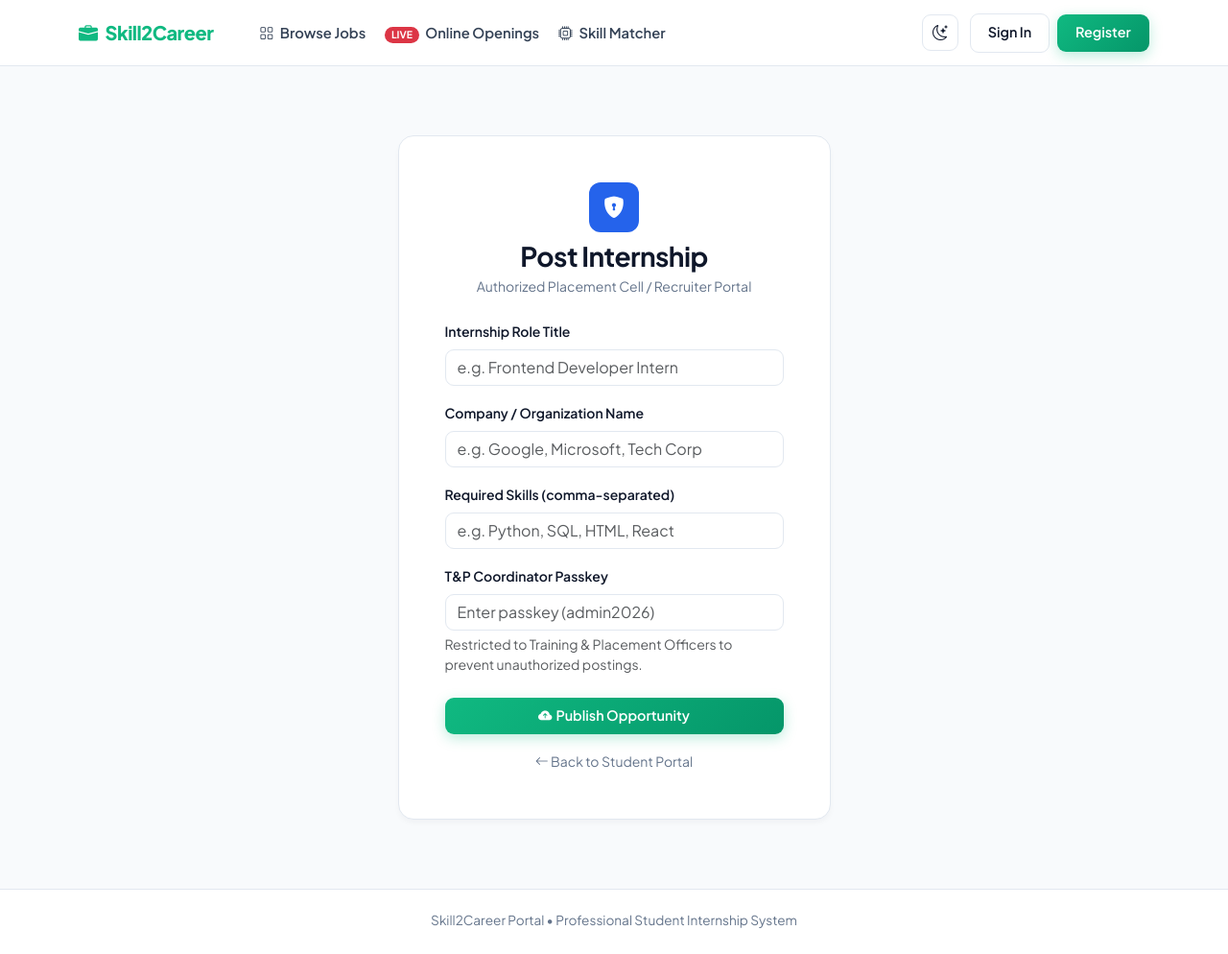
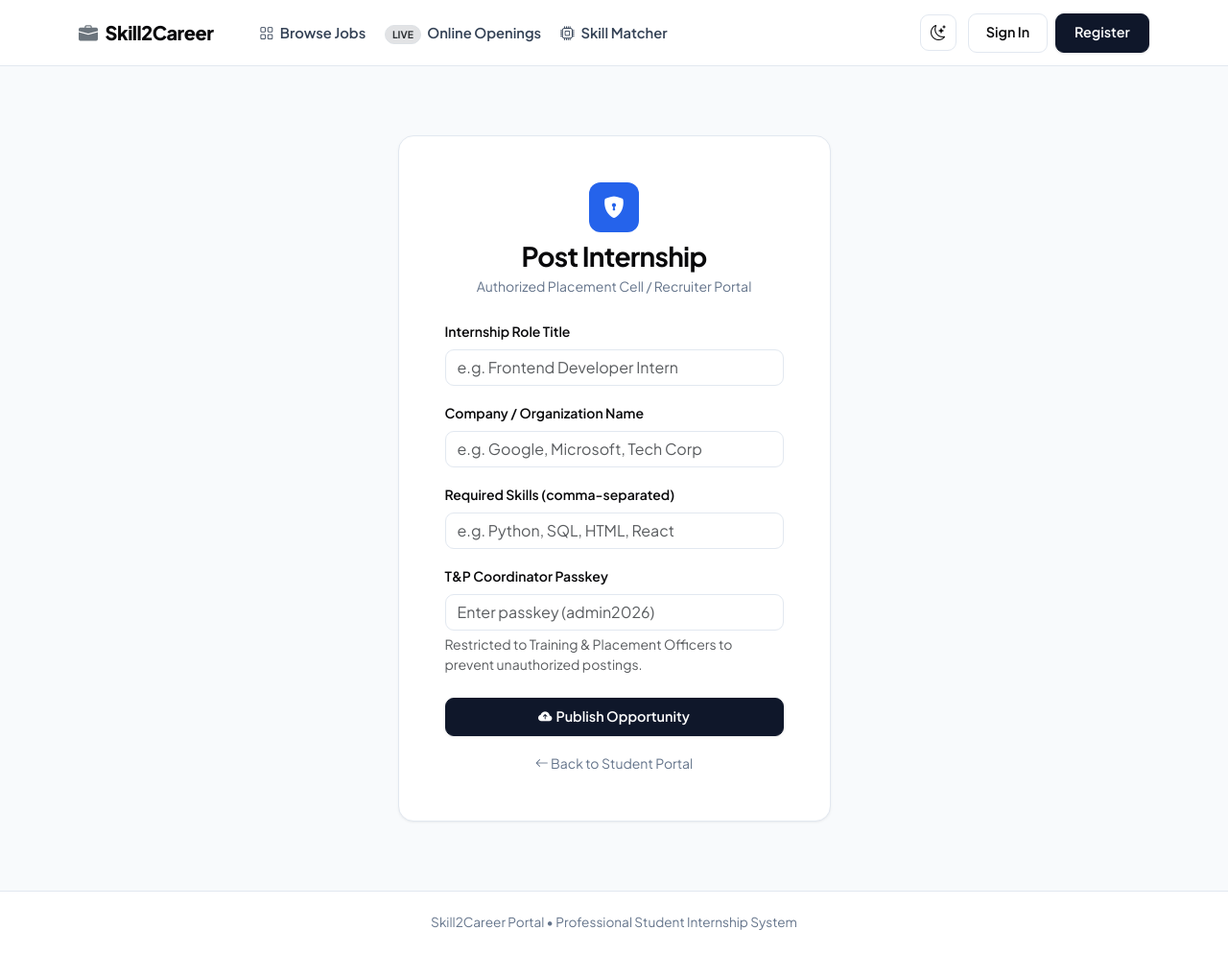
Before and after one commit to karannyx/internship-portal-microproject, a Flask app: page /add_job in a window 1280 px wide. Shown: the whole page at 96% size. Before the commit the page ends 967 px from the top, so only its background shows below. Run offline with Flask 3, Linux system fonts and the light colour scheme.

Commit message:
Switch to minimalist monochrome Zinc and charcoal grey theme

```diff
--- a/templates/base.html
+++ b/templates/base.html
@@ -23,43 +23,46 @@
 
     <style>
         /* ====================================================
-           PREMIUM EMERALD & MINT (CAREER / GROWTH PALETTE)
+           MINIMALIST ZINC & MONOCHROME GREY PALETTE (VERCEL / GITHUB STYLE)
            ==================================================== */
         :root {
-            --primary: #059669;          /* Deep Rich Emerald */
-            --primary-hover: #047857;
-            --primary-light: #10b981;    /* Vibrant Mint Green */
-            --primary-subtle: #ecfdf5;
-            --accent-glow: rgba(16, 185, 129, 0.2);
+            --brand-icon: #71717a;
         }
 
-        /* LIGHT THEME (Crisp Clean Slate & Emerald Accent) */
+        /* LIGHT THEME (Crisp Zinc White & Deep Charcoal) */
         [data-bs-theme="light"] {
             --body-bg: #f8fafc;
             --nav-bg: #ffffff;
             --card-bg: #ffffff;
             --border-color: #e2e8f0;
-            --text-heading: #0f172a;
+            --text-heading: #09090b;
             --text-body: #334155;
             --text-muted: #64748b;
-            --card-shadow: 0 4px 6px -1px rgba(15, 23, 42, 0.04);
-            --badge-bg: #ecfdf5;
-            --badge-text: #059669;
+            --card-shadow: 0 1px 3px 0 rgba(0, 0, 0, 0.05), 0 1px 2px -1px rgba(0, 0, 0, 0.05);
+            --badge-bg: #f1f5f9;
+            --badge-text: #0f172a;
+            --btn-main-bg: #0f172a;       /* Deep Matte Black */
+            --btn-main-text: #ffffff;
+            --btn-main-hover: #1e293b;
+            --btn-subtle-hover: #f1f5f9;
         }
 
-        /* DARK THEME (Deep Charcoal Slate & Neon Mint Glow) */
+        /* DARK THEME (Deep Onyx, Studio Charcoal & Silver White) */
         [data-bs-theme="dark"] {
-            --body-bg: #09100e;          /* Rich Deep Charcoal with subtle emerald tone */
-            --nav-bg: #0d1714;          /* Sleek Dark Bar */
-            --card-bg: #111e1a;          /* Elevated Emerald Surface */
-            --border-color: #1a2f29;     /* Subtle Tinted Border */
-            --text-heading: #f8fafc;     /* Clean Crisp White */
-            --text-body: #cbd5e1;        /* High-Contrast Soft Slate */
-            --text-muted: #94a3b8;
-            --card-shadow: 0 10px 25px -5px rgba(0, 0, 0, 0.5);
-            --badge-bg: #14352b;
-            --badge-text: #34d399;        /* Vivid Mint Text */
-            --primary-subtle: #17382e;
+            --body-bg: #09090b;           /* Pure Deep Onyx */
+            --nav-bg: #111113;           /* Sleek Matte Header */
+            --card-bg: #141416;           /* Subtle Elevated Charcoal */
+            --border-color: #26262a;      /* Clean Minimalist Zinc Border */
+            --text-heading: #fafafa;      /* Crisp Silver White */
+            --text-body: #d4d4d8;         /* Soft Balanced Silver Slate */
+            --text-muted: #a1a1aa;
+            --card-shadow: 0 10px 25px -5px rgba(0, 0, 0, 0.6);
+            --badge-bg: #202024;
+            --badge-text: #e4e4e7;
+            --btn-main-bg: #fafafa;       /* High-contrast Crisp Silver/White */
+            --btn-main-text: #09090b;      /* Matte Black Text */
+            --btn-main-hover: #e4e4e7;
+            --btn-subtle-hover: #1f1f23;
         }
 
         body {
@@ -69,30 +72,30 @@
             min-height: 100vh;
             display: flex;
             flex-direction: column;
-            transition: background-color 0.25s ease, color 0.25s ease;
+            transition: background-color 0.2s ease, color 0.2s ease;
         }
 
         h1, h2, h3, h4, h5, h6 {
             color: var(--text-heading) !important;
             font-weight: 700;
-            letter-spacing: -0.02em;
+            letter-spacing: -0.025em;
         }
 
         .text-muted {
             color: var(--text-muted) !important;
         }
 
-        /* Navigation Bar */
+        /* Minimalist Navigation Bar */
         .navbar-custom {
             background: var(--nav-bg) !important;
             border-bottom: 1px solid var(--border-color);
             padding: 0.85rem 0;
-            transition: background-color 0.25s ease, border-color 0.25s ease;
+            transition: background-color 0.2s ease, border-color 0.2s ease;
         }
 
         .navbar-brand {
             font-weight: 800;
-            color: var(--primary-light) !important;
+            color: var(--text-heading) !important;
             letter-spacing: -0.5px;
             font-size: 1.25rem;
         }
@@ -119,20 +122,20 @@
         }
 
         .card:hover, .card-custom:hover {
-            border-color: var(--primary-light) !important;
+            border-color: #52525b !important;
             transform: translateY(-2px);
         }
 
-        /* Premium Buttons */
+        /* High-Contrast Minimalist Buttons */
         .btn-primary-custom {
-            background: linear-gradient(135deg, #10b981, #059669) !important;
-            color: #ffffff !important;
-            border: none !important;
+            background: var(--btn-main-bg) !important;
+            color: var(--btn-main-text) !important;
+            border: 1px solid var(--btn-main-bg) !important;
             font-weight: 600;
             border-radius: 9px;
             padding: 0.55rem 1.2rem;
             font-size: 0.9rem;
-            box-shadow: 0 4px 14px rgba(16, 185, 129, 0.28);
+            box-shadow: 0 1px 3px 0 rgba(0, 0, 0, 0.1);
             transition: all 0.2s ease;
             text-decoration: none;
             display: inline-flex;
@@ -226,7 +229,7 @@
 <nav class="navbar navbar-expand-lg navbar-custom sticky-top">
     <div class="container">
         <a class="navbar-brand d-flex align-items-center gap-2" href="/">
-            <i class="bi bi-briefcase-fill"></i> Skill2Career
+            <i class="bi bi-briefcase-fill text-secondary"></i> Skill2Career
         </a>
         <button class="navbar-toggler border-0 shadow-none" type="button" data-bs-toggle="collapse" data-bs-target="#navMenu">
             <i class="bi bi-list fs-2 text-secondary"></i>
@@ -238,7 +241,7 @@
                 </li>
                 <li class="nav-item">
                     <a class="nav-link px-2" href="/live_jobs">
-                        <span class="badge bg-danger rounded-pill me-1" style="font-size: 0.65rem;">LIVE</span> Online Openings
+                        <span class="badge bg-secondary-subtle text-secondary-emphasis rounded-pill me-1 border" style="font-size: 0.65rem;">LIVE</span> Online Openings
                     </a>
                 </li>
                 <li class="nav-item">
```
Also changed, not shown: other parts of templates/base.html (+13 -13 lines).
